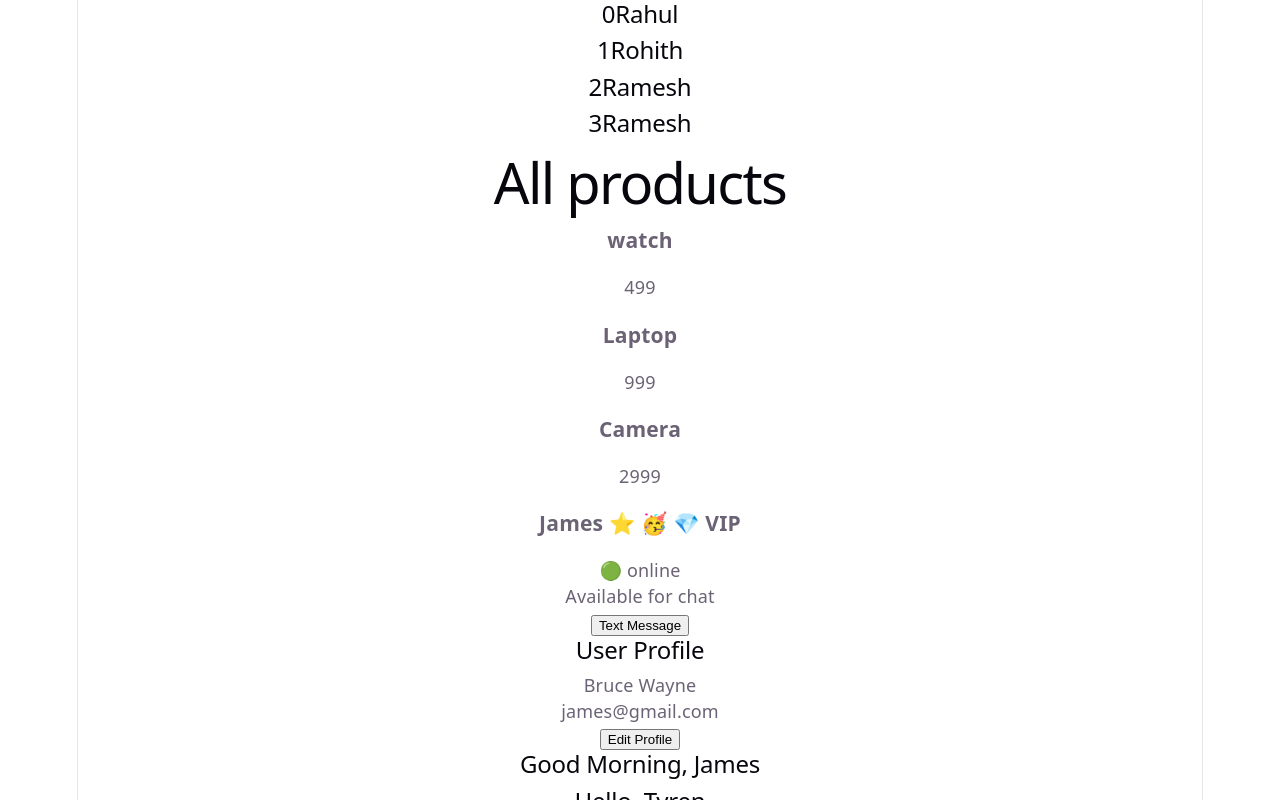
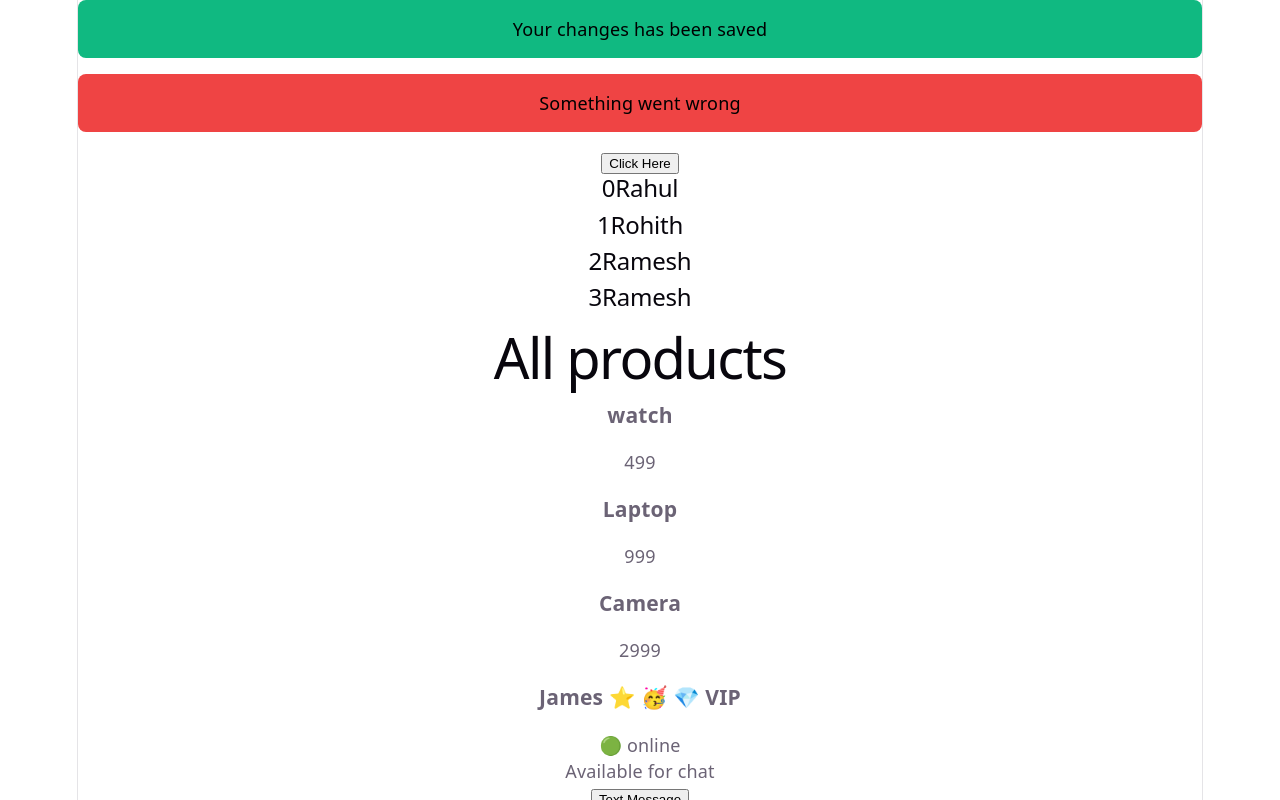
Before and after one commit to rahulrameshm0/React-Fundamentals, a React (Vite) app in the folder hello-world/: page / in a window 1280 px wide. Shown: the top 800 px of the page. Built offline with nearby package versions, Linux system fonts and the light colour scheme.

Commit message:
learnig react fundamentals

```diff
--- /dev/null
+++ b/hello-world/src/Alert.jsx
@@ -0,0 +1,9 @@
+import styles from "./Alert.module.css"
+
+export const Alert = ({children, type="success"}) => {
+    return(
+        <div className={`${styles.alert} ${styles[type]}`}>
+            <p>{children}</p>
+        </div>
+    )
+}
--- /dev/null
+++ b/hello-world/src/Alert.module.css
@@ -0,0 +1,15 @@
+.alert{
+    padding: 16px;
+    border-radius: 8px;
+    margin-bottom: 16px;
+    color: black;
+
+}
+
+.success{
+    background-color: #10b981;
+}
+
+.error{
+    background-color: #ef4444;
+}
--- a/hello-world/src/App.jsx
+++ b/hello-world/src/App.jsx
@@ -10,11 +10,17 @@ import { CardWrapper } from "./CardWrapper";
 import { UserDetails } from "./Userdetails";
 import { ProductList } from "./ProductList";
 import { NameList } from "./NameList";
-
-
+import { Alert } from "./Alert";
+import { NewButton } from "./NewButton";
 function App() {
   return (
     <div>
+
+      <Alert>Your changes has been saved</Alert>
+      <Alert type="error">Something went wrong</Alert>
+
+      <NewButton/>
+
       <NameList />
       <ProductList />
 
--- /dev/null
+++ b/hello-world/src/NewButton.jsx
@@ -0,0 +1,7 @@
+export const NewButton = () => {
+  return (
+    <div>
+      <button className="error">Click Here</button>
+    </div>
+  );
+};
```
